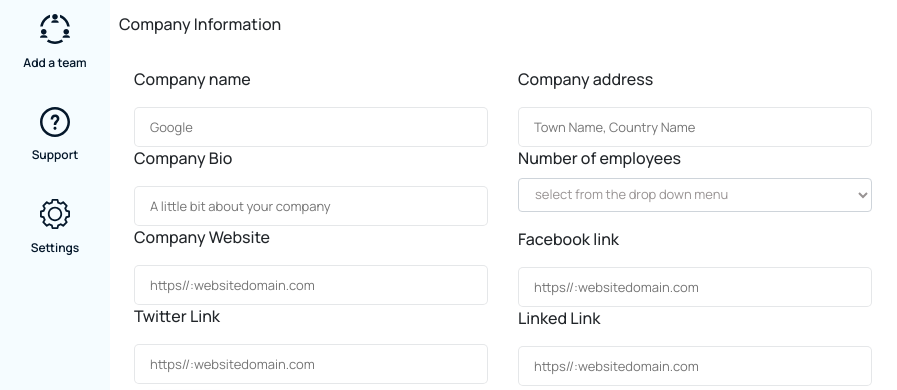
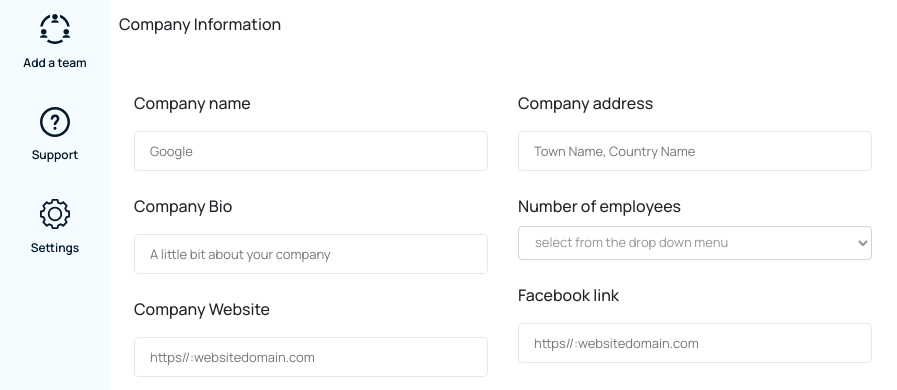
Before and after one commit to uchendu1/backup_for_task_to_stage_8, a plain HTML site: page index.html in a window 1280 px wide. Shown: the part 389-779 px from the top of the page, 0-897 px from the left. Drawn offline with Linux system fonts and the light colour scheme.

Commit message:
modify index.html

```diff
--- a/index.html
+++ b/index.html
@@ -259,24 +259,24 @@
         <div class="row p-4">
 
             <div class="col-12 col-md-4">
-                <div class="my-">
+                <div class="my-4">
                     <p class="personal">Company name</p>
                     <input class="John w-100 PH" placeholder="Google" type="text" />
                 </div>
 
 
-                <div class="my-">
+                <div class="my-4">
                     <p class="personal">Company Bio</p>
                     <input class="John w-100  PH" placeholder="A little bit about your company" type="text" />
                 </div>
 
-                <div class="my-">
+                <div class="my-4">
                     <p class="personal">Company Website</p>
                     <input class="John w-100  PH" placeholder="https//:websitedomain.com" type="number" />
                 </div>
 
 
-                <div class="my-">
+                <div class="my-4">
                     <p class="personal">Twitter Link</p>
                     <input class="John w-100 PH" placeholder="https//:websitedomain.com" type="number" />
                 </div>
@@ -285,12 +285,12 @@
             </div>
 
             <div class="col-12 col-md-4">
-                <div class="my-">
+                <div class="my-4">
                     <p class="personal">Company address </p>
                     <input class="John w-100  PH" placeholder="Town Name, Country Name" type="text" />
                 </div>
 
-                <div class="my-">
+                <div class="my-4">
 
                     <form>
                         <div class="form-group">
@@ -308,7 +308,7 @@
 
                 </div>
 
-                <div class="my-">
+                <div class="my-4">
                     <p class="personal"> Facebook link</p>
                     <input class="John w-100 PH" placeholder="https//:websitedomain.com" type="email" />
                 </div>
@@ -330,7 +330,7 @@
 
 
 
-        <div class="row justify-content-start pl-4 my-">
+        <div class="row justify-content-start pl-4 my-4">
             <button class="save text-white">
                 Save Changes
             </button>
```
